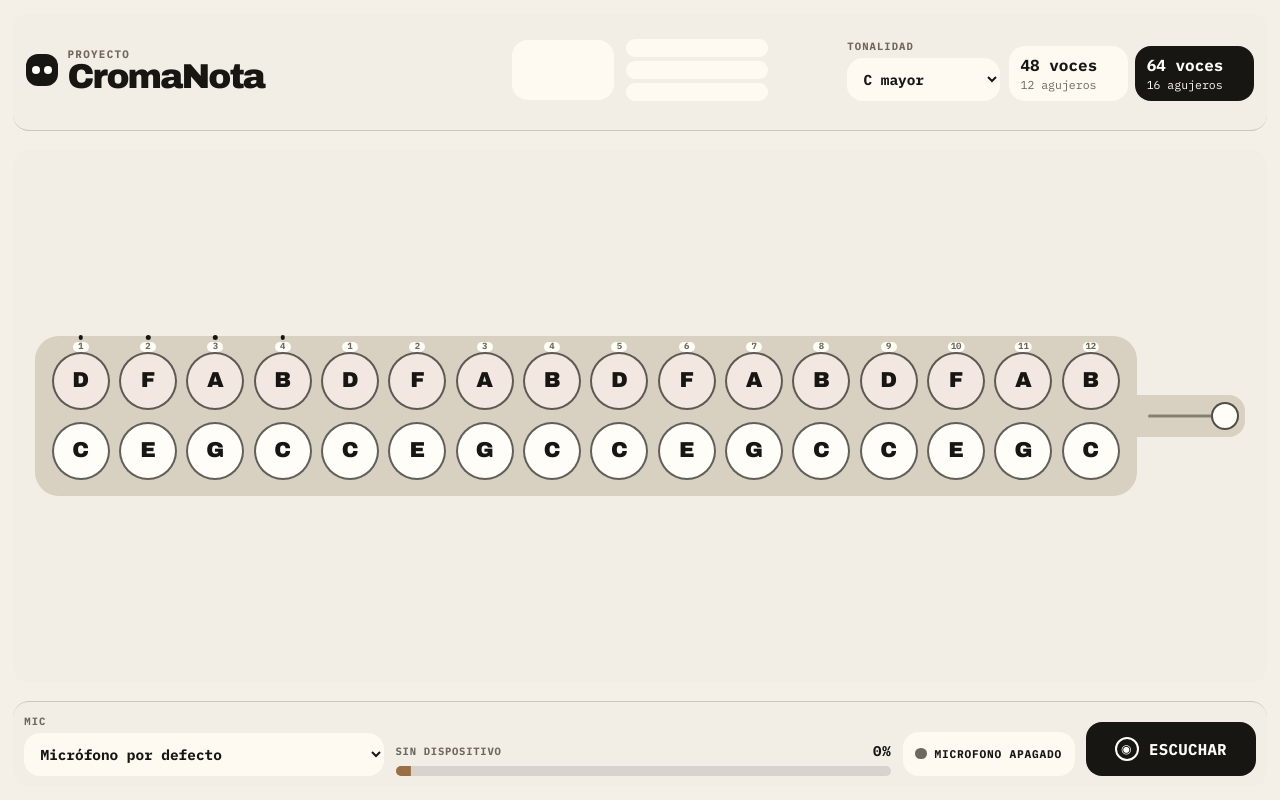
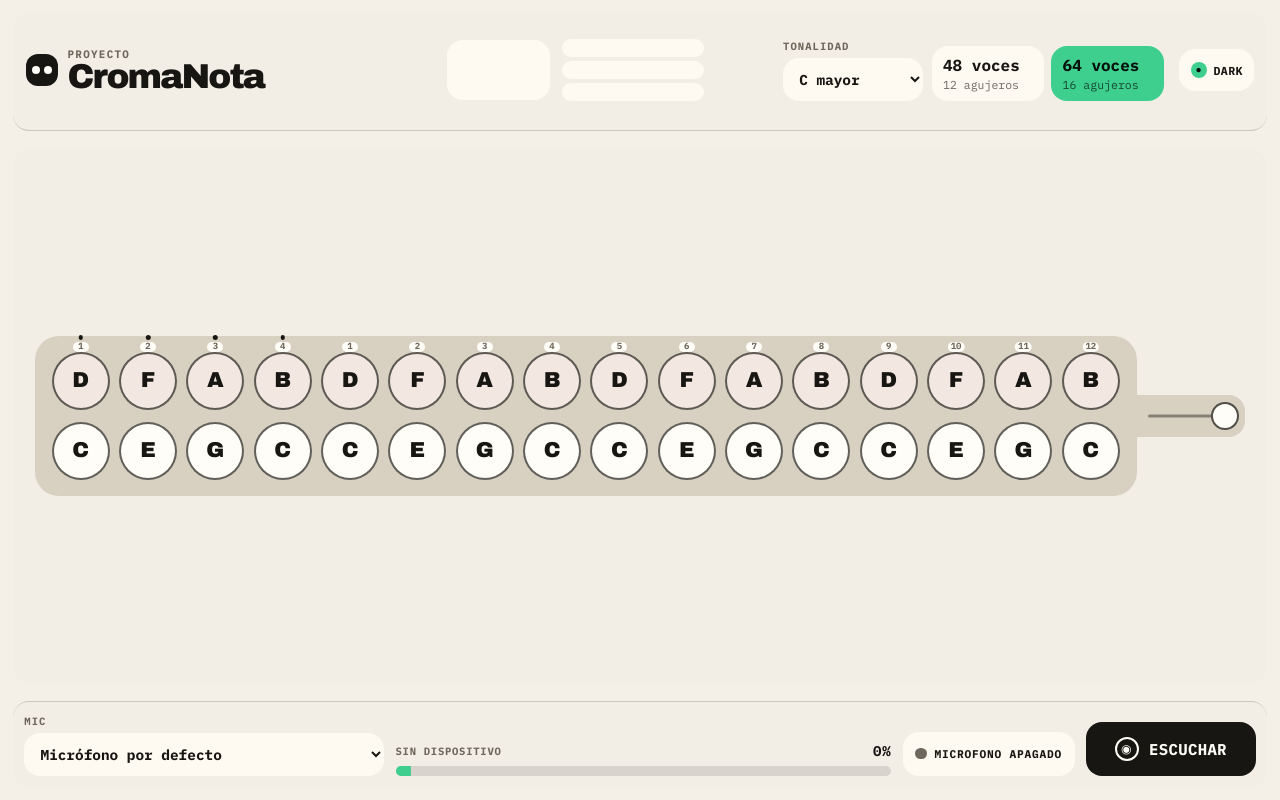
Before and after one commit to emilrichardo/armonicacromatica, a React (Vite) app: page / in a window 1280 px wide. Built offline with nearby package versions, Linux system fonts and the light colour scheme.

Commit message:
Add dark mode with Supabase accent

```diff
--- a/src/App.css
+++ b/src/App.css
@@ -15,7 +15,7 @@
 
 .top-nav {
   display: grid;
-  grid-template-columns: minmax(180px, 1fr) auto minmax(330px, 1fr);
+  grid-template-columns: minmax(160px, 0.9fr) auto minmax(330px, 1fr) auto;
   gap: clamp(0.65rem, 1.2vw, 1rem);
   align-items: center;
   padding: 0.42rem clamp(0.65rem, 1vw, 0.9rem) 0.58rem;
@@ -83,7 +83,8 @@
 }
 
 .toggle-chip,
-.primary-button {
+.primary-button,
+.theme-toggle {
   border: 0;
   border-radius: 16px;
   font: inherit;
@@ -113,12 +114,40 @@
 }
 
 .toggle-chip.active {
-  background: var(--ink);
-  color: var(--paper);
+  background: var(--accent);
+  color: #04100b;
 }
 
 .toggle-chip.active small {
-  color: var(--paper);
+  color: rgba(4, 16, 11, 0.72);
+}
+
+.theme-toggle {
+  display: inline-flex;
+  align-items: center;
+  justify-content: center;
+  gap: 0.42rem;
+  min-height: 42px;
+  padding: 0.52rem 0.72rem;
+  justify-self: end;
+  background: var(--control);
+  color: var(--ink);
+  font-size: 0.72rem;
+  font-weight: 900;
+  letter-spacing: 0.04em;
+  text-transform: uppercase;
+}
+
+.theme-toggle span:first-child {
+  display: inline-grid;
+  place-items: center;
+  width: 1rem;
+  height: 1rem;
+  border-radius: 999px;
+  background: var(--accent);
+  color: #04100b;
+  font-size: 0.64rem;
+  line-height: 1;
 }
 
 .input-select {
@@ -352,7 +381,7 @@
   padding: 0.1rem 0.22rem;
   border-radius: 999px;
   background: var(--accent);
-  color: var(--paper);
+  color: #04100b;
   font-size: 0.46rem;
   font-style: normal;
   font-weight: 900;
@@ -489,7 +518,7 @@
 }
 
 .status-listening {
-  background: #5f6f4f;
+  background: var(--accent);
 }
 
 .status-error {
@@ -529,7 +558,8 @@
 }
 
 .primary-button:hover,
-.toggle-chip:hover {
+.toggle-chip:hover,
+.theme-toggle:hover {
   transform: translateY(-1px);
 }
 
@@ -702,6 +732,23 @@
     display: none;
   }
 
+  .theme-toggle {
+    flex: 0 0 auto;
+    min-height: 34px;
+    width: 38px;
+    padding: 0;
+    border-radius: 12px;
+  }
+
+  .theme-toggle span:first-child {
+    width: 1rem;
+    height: 1rem;
+  }
+
+  .theme-toggle span:last-child {
+    display: none;
+  }
+
   .layout-panel {
     min-height: 0;
     align-content: center;
--- a/src/App.jsx
+++ b/src/App.jsx
@@ -235,6 +235,15 @@ function App() {
   const [selectedInputId, setSelectedInputId] = useState('default')
   const [activeInputLabel, setActiveInputLabel] = useState('Sin dispositivo')
   const [selectedKey, setSelectedKey] = useState(0)
+  const [theme, setTheme] = useState(() => {
+    const savedTheme = window.localStorage.getItem('cromanota-theme')
+
+    if (savedTheme === 'dark' || savedTheme === 'light') {
+      return savedTheme
+    }
+
+    return window.matchMedia?.('(prefers-color-scheme: dark)').matches ? 'dark' : 'light'
+  })
   const audioContextRef = useRef(null)
   const analyserRef = useRef(null)
   const detectorRef = useRef(null)
@@ -248,6 +257,11 @@ function App() {
 
   const tuning = TUNINGS[instrument]
   const layout = buildLayout(tuning)
+
+  useEffect(() => {
+    document.documentElement.dataset.theme = theme
+    window.localStorage.setItem('cromanota-theme', theme)
+  }, [theme])
 
   useEffect(() => {
     detectedRef.current = detected
@@ -565,6 +579,16 @@ function App() {
             ))}
           </div>
         </div>
+
+        <button
+          type="button"
+          className="theme-toggle"
+          onClick={() => setTheme((currentTheme) => (currentTheme === 'dark' ? 'light' : 'dark'))}
+          aria-label={theme === 'dark' ? 'Activar modo claro' : 'Activar modo oscuro'}
+        >
+          <span aria-hidden="true">{theme === 'dark' ? '☼' : '●'}</span>
+          <span>{theme === 'dark' ? 'Claro' : 'Dark'}</span>
+        </button>
       </nav>
 
       <section className="layout-panel">
--- a/src/index.css
+++ b/src/index.css
@@ -3,23 +3,40 @@
 :root {
   --ink: #181612;
   --paper: #fffdf8;
+  --page: #f4f0e8;
   --panel: #f2eee6;
   --control: #fffaf1;
   --instrument: #d8d0c1;
   --draw: #f3e7e2;
   --line: rgba(24, 22, 18, 0.18);
   --muted: #6f675b;
-  --accent: #9a6f45;
-  --accent-soft: #e3d6c5;
+  --accent: #3ecf8e;
+  --accent-soft: #d8f8e8;
   --font-sans: 'IBM Plex Mono', monospace;
   --font-display: 'Archivo Black', sans-serif;
   color: var(--ink);
-  background: #f4f0e8;
+  background: var(--page);
   font-family: var(--font-sans);
   font-synthesis: none;
   text-rendering: optimizeLegibility;
   -webkit-font-smoothing: antialiased;
   -moz-osx-font-smoothing: grayscale;
+  color-scheme: light;
+}
+
+:root[data-theme='dark'] {
+  --ink: #f0fff8;
+  --paper: #08100d;
+  --page: #050806;
+  --panel: #0d1511;
+  --control: #14211b;
+  --instrument: #1b2822;
+  --draw: #211b1b;
+  --line: rgba(62, 207, 142, 0.18);
+  --muted: #8aa397;
+  --accent: #3ecf8e;
+  --accent-soft: #123629;
+  color-scheme: dark;
 }
 
 * {
@@ -36,7 +53,7 @@ body {
   width: 100%;
   min-width: 320px;
   min-height: 100vh;
-  background: #f4f0e8;
+  background: var(--page);
 }
 
 button,
```
